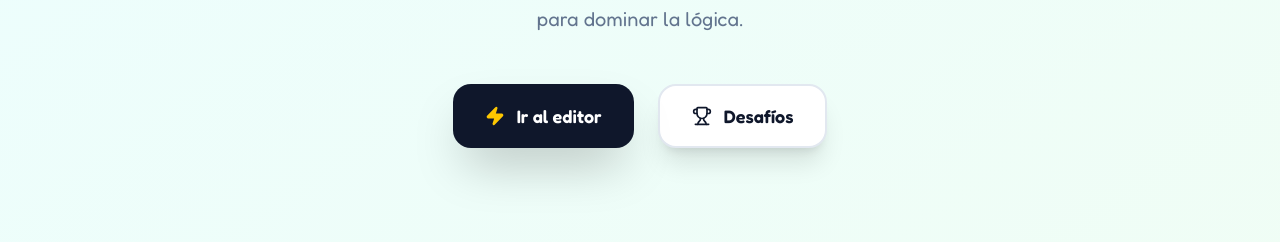
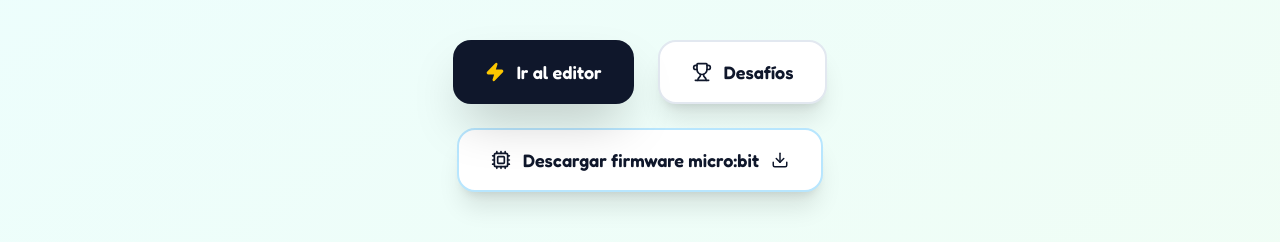
Before and after one commit to gabrielmj23/dataflow-project, a React (Vite) app: page / in a window 1280 px wide. Shown: the part 462-704 px from the top of the page. Built offline with nearby package versions, Linux system fonts and the light colour scheme; no server answers.

Commit message:
feat: colocar botón de descarga de firmware

```diff
--- a/src/pages/ModeSelectPage.tsx
+++ b/src/pages/ModeSelectPage.tsx
@@ -1,5 +1,13 @@
 import { Link } from "react-router-dom";
-import { LogIn, LogOut, Trophy, UserRound, Zap } from "lucide-react";
+import {
+  Cpu,
+  Download,
+  LogIn,
+  LogOut,
+  Trophy,
+  UserRound,
+  Zap,
+} from "lucide-react";
 import { Dialog, DialogContent } from "@/components/ui/dialog";
 import { useState } from "react";
 import { Button } from "@/components/ui/button";
@@ -7,6 +15,7 @@ import { AuthDialog } from "@/components/auth/AuthDialog";
 import { clearStoredAuthSession, getStoredAuthUser } from "@/lib/auth";
 import type { AuthMode, AuthSessionUser } from "@/types";
 import { RecentPublishedProjectsSection } from "@/components/projects/RecentPublishedProjectsSection";
+import makecodeSubflowSource from "../../makecode/makecode-subflow.ts?raw";
 
 export default function ModeSelectPage() {
   const [isChallengeDialogOpen, setIsChallengeDialogOpen] = useState(false);
@@ -24,6 +33,20 @@ export default function ModeSelectPage() {
   const handleLogout = () => {
     clearStoredAuthSession();
     setCurrentUser(null);
+  };
+
+  const handleDownloadMicrobitFirmware = () => {
+    const blob = new Blob([makecodeSubflowSource], {
+      type: "text/plain;charset=utf-8",
+    });
+    const url = URL.createObjectURL(blob);
+    const anchor = document.createElement("a");
+    anchor.href = url;
+    anchor.download = "makecode-subflow.ts";
+    document.body.appendChild(anchor);
+    anchor.click();
+    anchor.remove();
+    URL.revokeObjectURL(url);
   };
 
   return (
@@ -93,11 +116,12 @@ export default function ModeSelectPage() {
             </h1>
             <p className="mx-auto max-w-2xl text-lg text-slate-500 md:text-xl leading-relaxed">
               Conecta bloques inteligentes, entiende el flujo de datos y
-              descubre cómo pensar como un ingeniero creativo. NodeLand es el camino
-              más divertido para dominar la lógica.
+              descubre cómo pensar como un ingeniero creativo. NodeLand es el
+              camino más divertido para dominar la lógica.
             </p>
 
-            <div className="flex flex-wrap justify-center gap-6 mt-4">
+            <div className="mt-4 flex flex-col items-center gap-6">
+              <div className="flex flex-wrap justify-center gap-6">
                 <Link
                   to="/editor"
                   className="group relative inline-flex items-center gap-3 rounded-2xl bg-slate-900 px-8 py-4 text-lg font-semibold text-white shadow-2xl transition hover:bg-slate-800 hover:scale-105 active:scale-95"
@@ -115,6 +139,22 @@ export default function ModeSelectPage() {
                     className="transition-colors group-hover:text-fuchsia-500"
                   />
                   Desafíos
+                </button>
+              </div>
+
+              <button
+                className="group inline-flex items-center gap-3 rounded-2xl border-2 border-sky-200 bg-white px-8 py-4 text-lg font-semibold text-slate-900 shadow-xl transition hover:border-sky-500 hover:text-sky-700 hover:scale-105 active:scale-95 hover:cursor-pointer"
+                onClick={handleDownloadMicrobitFirmware}
+              >
+                <Cpu
+                  size={20}
+                  className="transition-colors group-hover:text-sky-600"
+                />
+                Descargar firmware micro:bit
+                <Download
+                  size={18}
+                  className="transition-colors group-hover:text-sky-600"
+                />
               </button>
             </div>
           </div>
```
Lines whose indentation alone changed are shown as unchanged.
